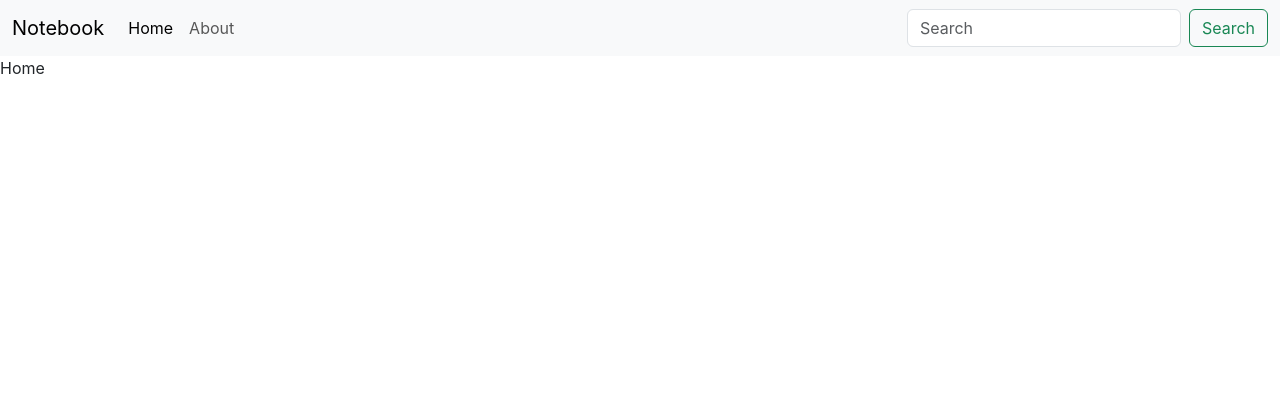
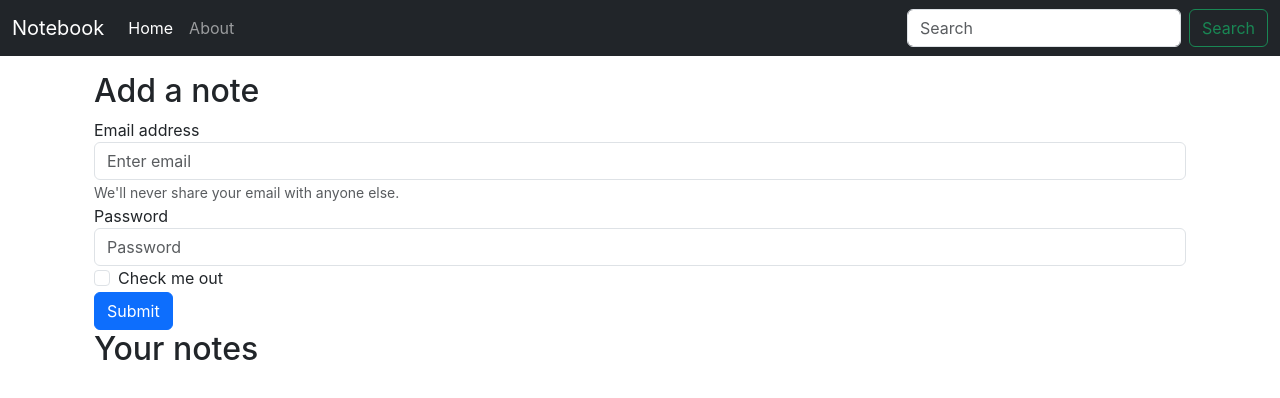
Before and after one commit to 4K45H107/react-note-book, a React (Create React App) app: page / in a window 1280 px wide. Shown: the top 398 px of the page. Built offline with nearby package versions, Linux system fonts and the light colour scheme.

Commit message:
uselocation hook + demo form to add notes

```diff
--- a/src/App.js
+++ b/src/App.js
@@ -11,12 +11,14 @@ function App() {
       <NoteState>
         <BrowserRouter>
           <Navbar />
+          <div className="container">
             <Routes>
               <Route exact path="/" element={<Home />} />
             </Routes>
             <Routes>
               <Route exact path="/about" element={<About />} />
             </Routes>
+          </div>
         </BrowserRouter>
       </NoteState>
     </>
--- a/src/components/About.js
+++ b/src/components/About.js
@@ -1,19 +1,7 @@
-import React, { useContext, useEffect } from "react";
-import NoteContext from "../context/notes/noteContext";
+import React from "react";
 
 const About = () => {
-  const cntx = useContext(NoteContext);
-
-  useEffect(() => {
-    cntx.update();
-    // eslint-disable-next-line
-  }, []);
-
-  return (
-    <div>
-      I am {cntx.state.name} and my age is {cntx.state.age}
-    </div>
-  );
+  return <div>I am About</div>;
 };
 
 export default About;
--- a/src/components/Home.js
+++ b/src/components/Home.js
@@ -1,9 +1,51 @@
-import React from 'react'
+import React from "react";
 
 const Home = () => {
   return (
-    <div>Home</div>
-  )
-}
+    <div>
+      <div className="container my-3">
+        <h2>Add a note</h2>
+        <form>
+          <div className="form-group">
+            <label for="exampleInputEmail1">Email address</label>
+            <input
+              type="email"
+              className="form-control"
+              id="exampleInputEmail1"
+              aria-describedby="emailHelp"
+              placeholder="Enter email"
+            />
+            <small id="emailHelp" className="form-text text-muted">
+              We'll never share your email with anyone else.
+            </small>
+          </div>
+          <div className="form-group">
+            <label for="exampleInputPassword1">Password</label>
+            <input
+              type="password"
+              className="form-control"
+              id="exampleInputPassword1"
+              placeholder="Password"
+            />
+          </div>
+          <div className="form-check">
+            <input
+              type="checkbox"
+              className="form-check-input"
+              id="exampleCheck1"
+            />
+            <label className="form-check-label" for="exampleCheck1">
+              Check me out
+            </label>
+          </div>
+          <button type="submit" className="btn btn-primary">
+            Submit
+          </button>
+        </form>
+        <h2>Your notes</h2>
+      </div>
+    </div>
+  );
+};
 
-export default Home
+export default Home;
--- a/src/components/Navbar.js
+++ b/src/components/Navbar.js
@@ -1,12 +1,17 @@
-import React from "react";
+import React, { useEffect } from "react";
+import { Link, useLocation } from "react-router-dom";
 
 const Navbar = () => {
+  let location = useLocation();
+
+  useEffect(() => {}, [location]);
+
   return (
-    <nav className="navbar navbar-expand-lg bg-body-tertiary">
+    <nav className="navbar navbar-expand-lg navbar-dark bg-dark">
       <div className="container-fluid">
-        <a className="navbar-brand" href="/">
+        <Link className="navbar-brand" to="/">
           Notebook
-        </a>
+        </Link>
         <button
           className="navbar-toggler"
           type="button"
@@ -21,14 +26,25 @@ const Navbar = () => {
         <div className="collapse navbar-collapse" id="navbarSupportedContent">
           <ul className="navbar-nav me-auto mb-2 mb-lg-0">
             <li className="nav-item">
-              <a className="nav-link active" aria-current="page" href="/">
+              <Link
+                className={`nav-link ${
+                  location.pathname === "/" ? "active" : ""
+                }`}
+                aria-current="page"
+                to="/"
+              >
                 Home
-              </a>
+              </Link>
             </li>
             <li className="nav-item">
-              <a className="nav-link" href="/about">
+              <Link
+                className={`nav-link ${
+                  location.pathname === "/about" ? "active" : ""
+                }`}
+                to="/about"
+              >
                 About
-              </a>
+              </Link>
             </li>
           </ul>
           <form className="d-flex" role="search">
--- a/src/context/notes/NoteState.js
+++ b/src/context/notes/NoteState.js
@@ -1,27 +1,9 @@
-import React, { useState } from "react";
+import React from "react";
 import NoteContext from "./noteContext";
 
 const NoteState = (props) => {
-  const demoState = {
-    name: "Akash",
-    age: 24,
-  };
-
-  const [state, setState] = useState(demoState);
-
-  const update = () => {
-    setTimeout(() => {
-      setState({
-        name: "Akash batash",
-        age: 24,
-      });
-    }, 1000);
-  };
-
   return (
-    <NoteContext.Provider value={{ state, update }}>
-      {props.children}
-    </NoteContext.Provider>
+    <NoteContext.Provider value={{}}>{props.children}</NoteContext.Provider>
   );
 };
 
```
Lines whose indentation alone changed are shown as unchanged.
